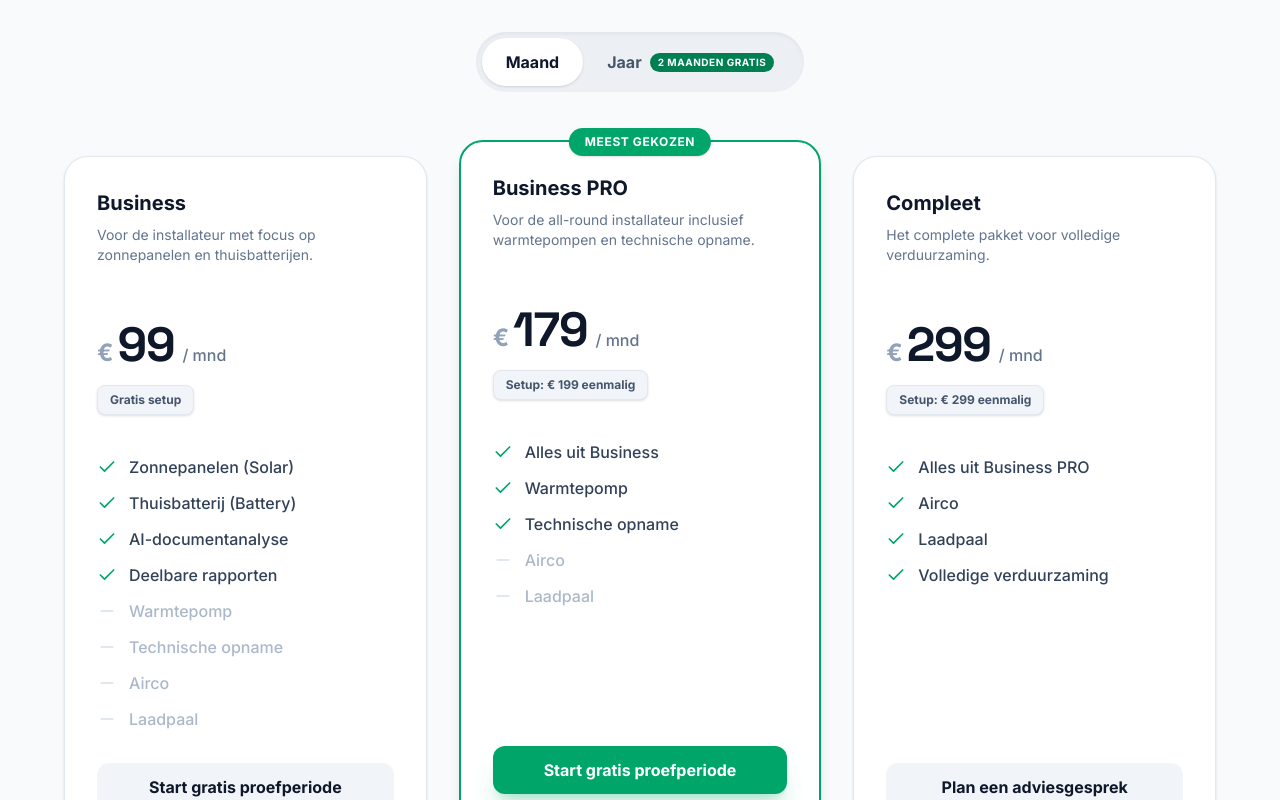
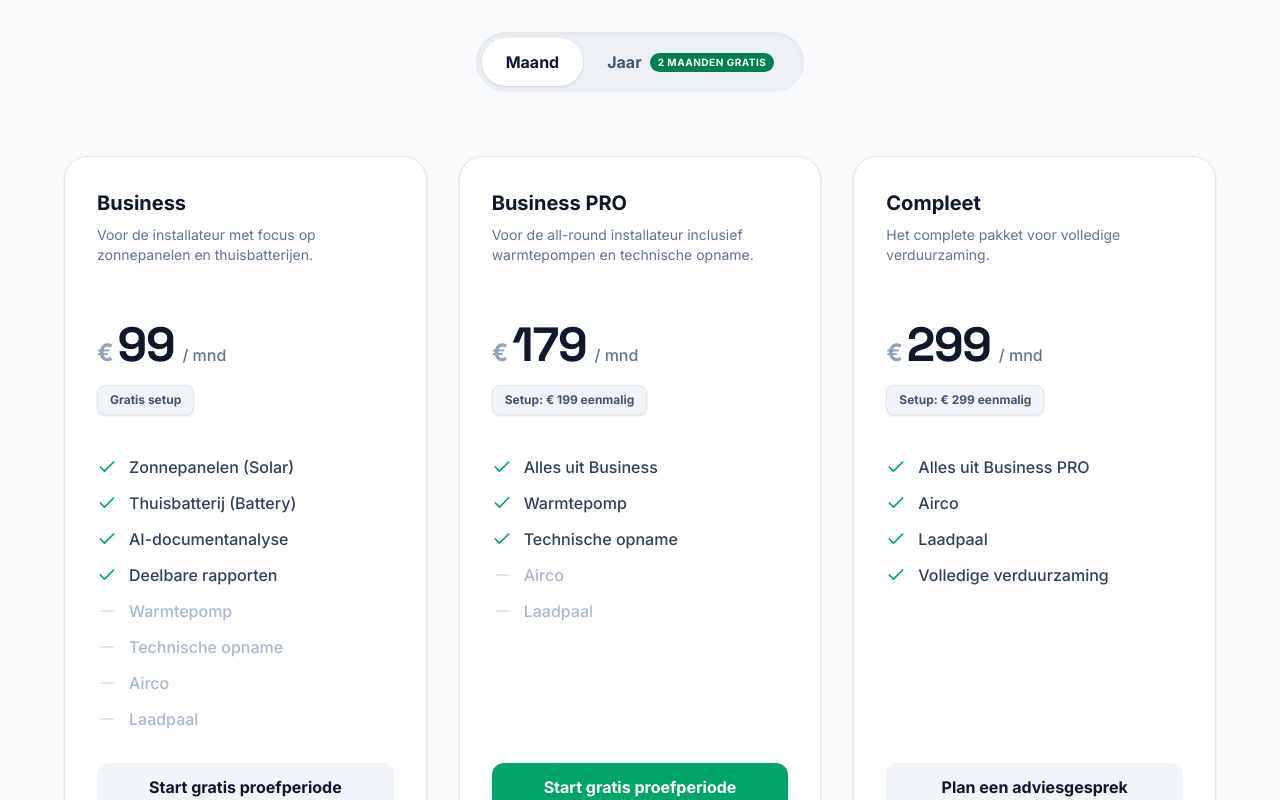
Before and after one commit to EnerCalculatie/website, a React (Vite) app: page / in a window 1280 px wide. Shown: the part 11040-11840 px from the top of the page. Built offline with nearby package versions, Linux system fonts and the light colour scheme.

Commit message:
fix: verwijder "Meest Gekozen" badge en bijbehorende highlight-styling
Start-up zonder klanten kan deze social-proof claim niet onderbouwen.

```diff
--- a/src/components/Pricing.tsx
+++ b/src/components/Pricing.tsx
@@ -123,17 +123,8 @@ export function Pricing() {
               whileInView={{ opacity: 1, y: 0 }}
               viewport={{ once: true }}
               transition={{ delay: index * 0.1 }}
-              className={`relative bg-white rounded-3xl p-8 flex flex-col ${
-                tier.mostPopular
-                  ? 'border-2 border-brand-primary shadow-lg md:-translate-y-4 z-10'
-                  : 'border border-slate-200 shadow-sm'
-              }`}
+              className="relative bg-white rounded-3xl p-8 flex flex-col border border-slate-200 shadow-sm"
             >
-              {tier.mostPopular && (
-                <div className="absolute top-0 left-1/2 -translate-x-1/2 -translate-y-1/2 bg-brand-primary text-white px-4 py-1.5 rounded-full text-xs font-bold tracking-wider uppercase shadow-sm">
-                  Meest Gekozen
-                </div>
-              )}
               <div className="mb-8">
                 <h3 className="text-xl font-bold text-slate-900 mb-2">{tier.name}</h3>
                 <p className="text-slate-500 text-sm h-10">{tier.description}</p>
```
